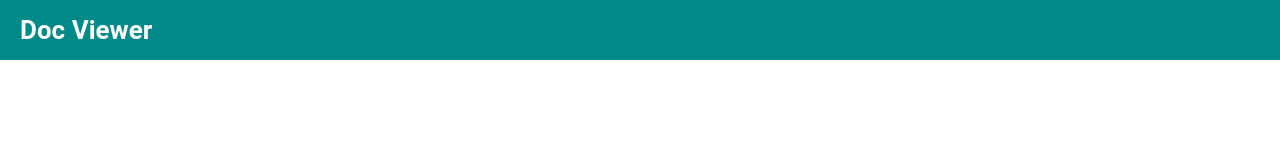
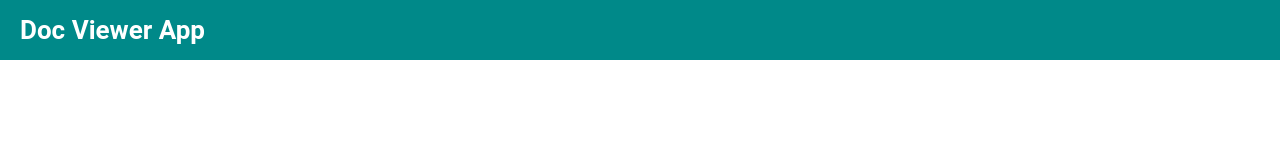
Before and after one commit to nrevutsky/Doc-Viewer-Task, an Angular app: page /view in a window 1280 px wide. Shown: the top 160 px of the page. Built offline with nearby package versions, Linux system fonts and the light colour scheme.

Commit message:
text changes on main page

```diff
--- a/src/app/pages/view/view.component.html
+++ b/src/app/pages/view/view.component.html
@@ -1,5 +1,5 @@
 <nav class="navbar">
   <div class="navbar__left">
-    <p>Doc Viewer</p>
+    <p>Doc Viewer App</p>
   </div>
 </nav>
```
